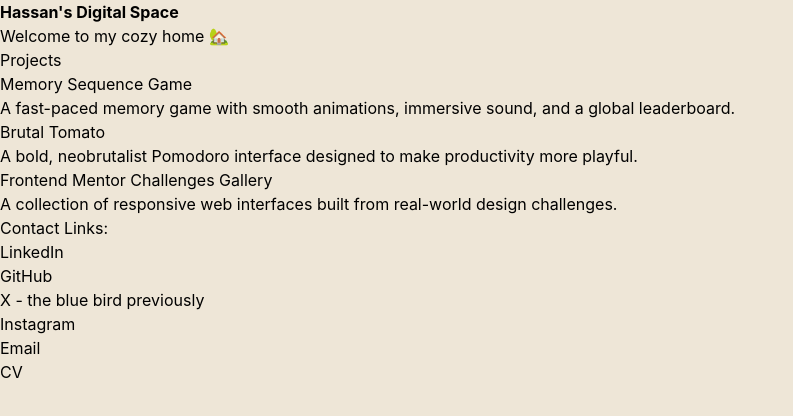
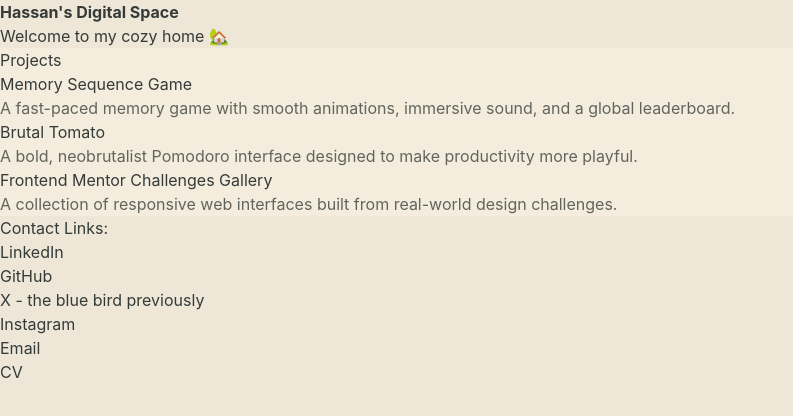
Before and after one commit to HsHs-dev/personal-website, a React (Vite) app: page / in a window 1280 px wide. Shown: the top 416 px of the page, without its empty margins (0-793 px from the left). Built offline with nearby package versions, Linux system fonts and the light colour scheme.

Commit message:
give basic styling to home page

```diff
--- a/src/App.tsx
+++ b/src/App.tsx
@@ -3,21 +3,21 @@ import { projects } from "./content/projects";
 function App() {
   return (
     <>
-      <div className="min-h-dvh bg-page w-full">
+      <div className="min-h-dvh bg-page w-full text-primary">
         <header>
           <h1 className="font-bold">Hassan's Digital Space</h1>
           <p>Welcome to my cozy home 🏡</p>
         </header>
-        <main>
+        <main className="bg-surface">
           <h2>Projects</h2>
           <ul>
             {projects.map((project) => {
               return (
                 <li key={project.slug}>
-                  <a target="_blank" href={project.href}>
+                  <a target="_blank" href={project.href} className="focus-visible:outline-3 focus-visible:outline-offset-3 focus-visible:outline-focus">
                     {project.title}
                   </a>
-                  <p>{project.tagline}</p>
+                  <p className="text-secondary">{project.tagline}</p>
                 </li>
               );
             })}
@@ -25,7 +25,7 @@ function App() {
         </main>
         <footer>
           <h2>Contact Links:</h2>
-          <ul>
+          <ul className="[&_a:focus-visible]:outline-3 [&_a:focus-visible]:outline-offset-3 [&_a:focus-visible]:outline-focus">
             <li>
               <a target="_blank" href="https://linkedin.com/in/hshsdev/">
                 LinkedIn
```
